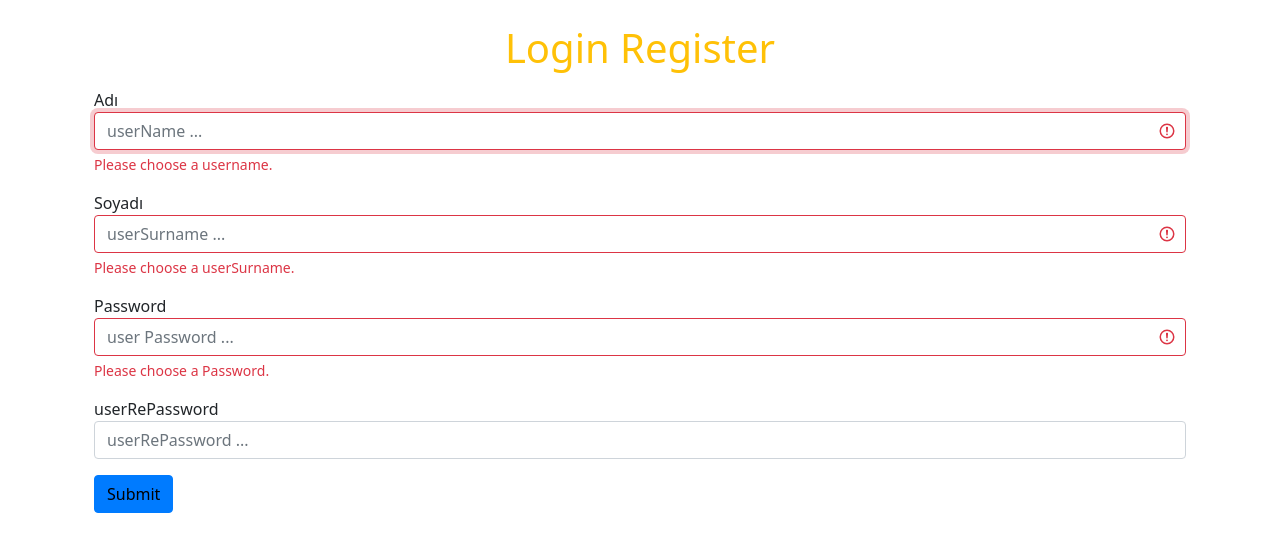
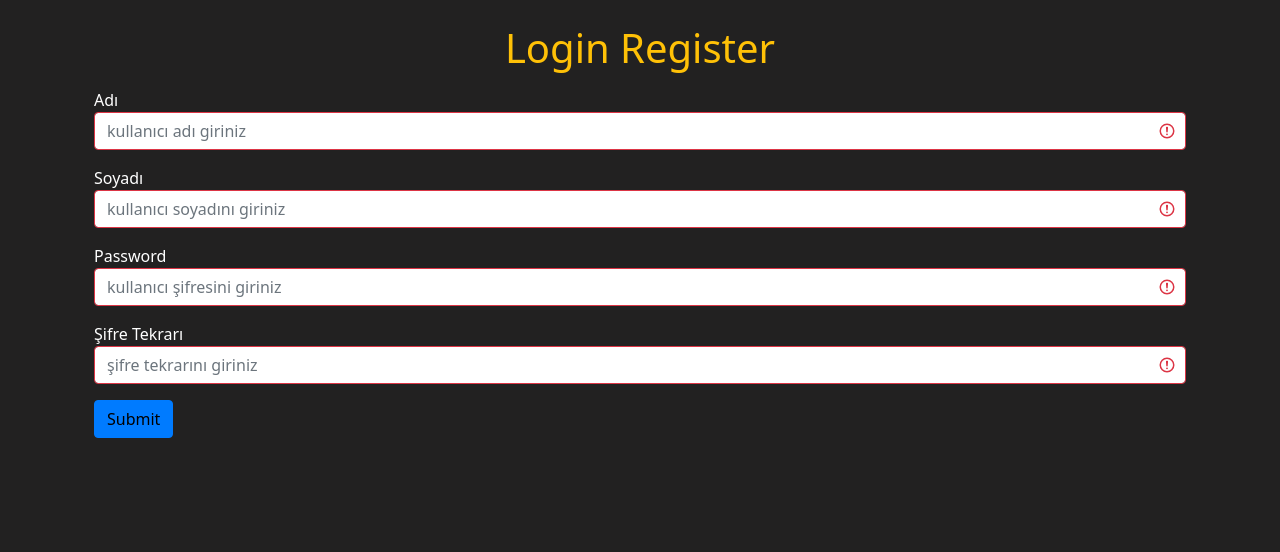
Before and after one commit to hamitmizrak/EcodationBlogProject2, a React (Create React App) app in the folder frontend/_7_react/blog/: page / in a window 1280 px wide. Shown: the top 552 px of the page. Built offline with nearby package versions, Linux system fonts and the light colour scheme; a web font is replaced by a local one.

Commit message:
resuability

```diff
--- a/frontend/_7_react/blog/public/index.html
+++ b/frontend/_7_react/blog/public/index.html
@@ -42,7 +42,7 @@
         <script crossorigin src="https://unpkg.com/react-dom@17/umd/react-dom.development.js"></script> -->
 </head>
 
-<body>
+<body style="background-color:rgb(34, 33, 33); color:white;">
 <noscript>You need to enable JavaScript to run this app.</noscript>
 <!-- <p class="display-3 wow bounceIn animated" data-wow-delay=".40s" >Deneme</p> -->
 <div id="root"></div>
--- /dev/null
+++ b/frontend/_7_react/blog/src/component/DataInput.jsx
@@ -0,0 +1,17 @@
+import React from 'react'
+
+export default function DataInput(props) {
+    const { title, name, type, onChangeClick, error,placeHolder } = props;
+    return (
+        <>
+            <div className="form-group mb-3">
+                <label htmlFor={name}>{title}</label>
+                <input onChange={onChangeClick} name={name} id={name} type={type} className="form-control   is-invalid" placeholder={placeHolder} />
+                <div className="invalid-feedback">
+                    {error}
+                </div>
+            </div>
+
+        </>
+    )
+}
--- a/frontend/_7_react/blog/src/component/UserRegister.jsx
+++ b/frontend/_7_react/blog/src/component/UserRegister.jsx
@@ -1,6 +1,7 @@
 //     class                      dependency
 import React, { Component } from 'react';
 import axios from 'axios';
+import DataInput from './DataInput';
 
 //statefull: class component state kullanıyorsak
 //stateless: function component
@@ -37,12 +38,23 @@ export default class UserRegister extends Component {
         //const name=event.target.name;
         //const value=event.target.value;
 
+        //undefined: tanımsız demektir.
+
         //2.YOL (destructing)
         const { name, value } = event.target;
         const cloneObject = this.state.apiError;
         cloneObject[name] = undefined;
 
         //PASSWORD -REPASSWORD
+        if (name === "userPassword" || name === "userRePassword") {
+            if (name === "userPassword" && value !== this.state.userRePassword) {
+                cloneObject.userRePassword = "Şifreler birbirine uymuyor"
+            } else if (name === "userRePassword" && value !== this.state.userPassword) {
+                cloneObject.userRePassword = "Şifreler birbirine uymuyor"
+            } else {
+                cloneObject.userRePassword = undefined;
+            }
+        }
 
         this.setState({
             [name]: value,
@@ -116,40 +128,32 @@ export default class UserRegister extends Component {
 
     //render:gün yüzene çıkarmak
     render() {
+        //
+        const { apiError, passiveButtonSubmit } = this.state;
+        const { userName, userSurname, userPassword, userRePassword } = apiError;
         return (
             <>
                 <h1 className="text-center mt-4 mb-3 text-center text-warning text-display-3">Login Register</h1>
                 <div className="container">
                     <div className="row">
                         <form>
-                            <div className="form-group mb-3">
+                            {/* <div className="form-group mb-3">
                                 <label htmlFor="userName">Adı</label>
-                                <input onChange={this.onChangeClick} name="userName" autoFocus={true} id="userName" type="text" className="form-control  is-invalid" placeholder="userName ..." />
+                                <input onChange={this.onChangeClick} name="userName" autoFocus={true} id="userName" type="text" className="form-control  is-invalid" placeholder="kullanıcı adı " />
                                 <div className="invalid-feedback">
-                                    Please choose a username.
+                                    {userName}
                                 </div>
-                            </div>
+                            </div> */}
 
-                            <div className="form-group mb-3">
-                                <label htmlFor="userSurname">Soyadı</label>
-                                <input onChange={this.onChangeClick} name="userSurname" id="userSurname" type="text" className="form-control   is-invalid" placeholder="userSurname ..." />
-                                <div className="invalid-feedback">
-                                    Please choose a userSurname.
-                                </div>
-                            </div>
+                            <DataInput title="Adı" name="userName" type="text" onChangeClick={this.onChangeClick} error={userName} placeHolder="kullanıcı adı giriniz" />
 
-                            <div className="form-group mb-3">
-                                <label htmlFor="userPassword">Password</label>
-                                <input onChange={this.onChangeClick} name="userPassword" id="userPassword" type="text" className="form-control   is-invalid" placeholder="user Password ..." />
-                                <div className="invalid-feedback">
-                                    Please choose a Password.
-                                </div>
-                            </div>
+                            <DataInput title="Soyadı" name="userSurname" type="text" onChangeClick={this.onChangeClick} error={userSurname} placeHolder="kullanıcı soyadını giriniz" />
 
-                            <div className="form-group mb-3">
-                                <label htmlFor="userRePassword">userRePassword</label>
-                                <input onChange={this.onChangeClick} name="userRePassword" id="userRePassword" type="text" className="form-control" placeholder="userRePassword ..." />
-                            </div>
+                            <DataInput title="Password" name="userPassword" type="password" onChangeClick={this.onChangeClick} error={userPassword} placeHolder="kullanıcı şifresini giriniz" />
+
+                            <DataInput title="Şifre Tekrarı" name="userRePassword" type="password" onChangeClick={this.onChangeClick} error={userRePassword} placeHolder="şifre tekrarını giriniz" />
+
+
 
                             <div className="form-group mb-3">
                                 {/*
@@ -161,12 +165,12 @@ export default class UserRegister extends Component {
                                 {/* <button disabled={this.state.passiveButtonSubmit} onClick={this.onClickUserSubmit} type="submit" className="btn btn-primary" >Submit</button> */}
 
                                 {/* spinner */}
-                                <button disabled={this.state.passiveButtonSubmit} onClick={this.onClickUserSubmit} type="submit" className="btn btn-primary" >
+                                <button disabled={passiveButtonSubmit || userRePassword !== undefined} onClick={this.onClickUserSubmit} type="submit" className="btn btn-primary" >
                                     {/* conditional render */}
-                                     {/* 1.YOL: SPINNER:LOADING: ternary
+                                    {/* 1.YOL: SPINNER:LOADING: ternary
                                     {this.state.passiveButtonSubmit ? <span class="spinner-border spinner-border-sm me-3"></span>:' '} */}
                                     {/* 2.YOL:SPINNER:LOADING */}
-                                    {this.state.passiveButtonSubmit && <span className="spinner-border spinner-border-sm me-3"></span>}
+                                    {passiveButtonSubmit && <span className="spinner-border spinner-border-sm me-3"></span>}
                                     Submit</button>
                             </div>
                         </form>
```
